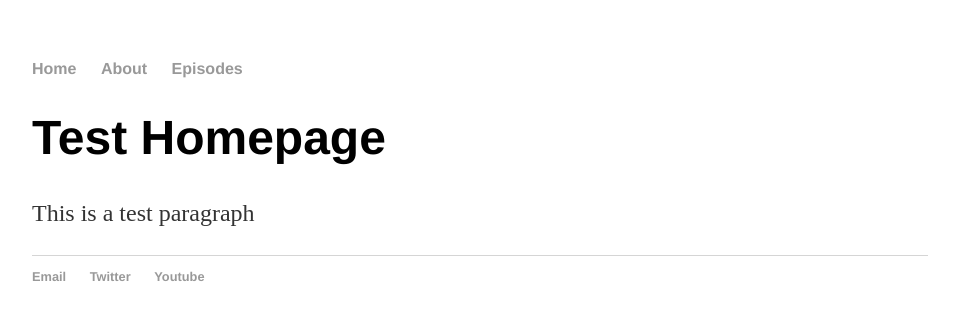
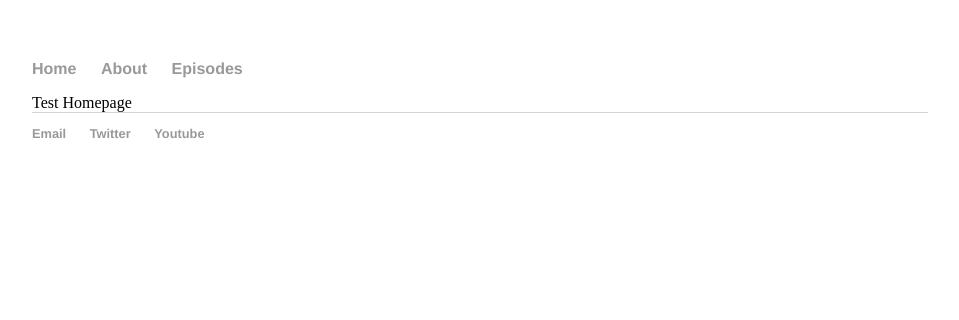
Before and after one commit to outsidethedininghall/outsidethedininghall.github.io, a Jekyll site: the page built from index.html, in a window 1280 px wide. Shown: the top 320 px of the page, without its empty margins (160-1119 px from the left). Built offline with Jekyll 4.4.1, drawn with Linux system fonts in a browser that asks for light colours.

Commit message:
Update index.html

```diff
--- a/index.html
+++ b/index.html
@@ -2,7 +2,4 @@
 layout: default
 title: Outside the Dining Hall - A Variety Show
 ---
-<div class="blurb">
-	<h1>Test Homepage</h1>
-	<p>This is a test paragraph</p>
-</div><!-- /.blurb -->
+Test Homepage
```
